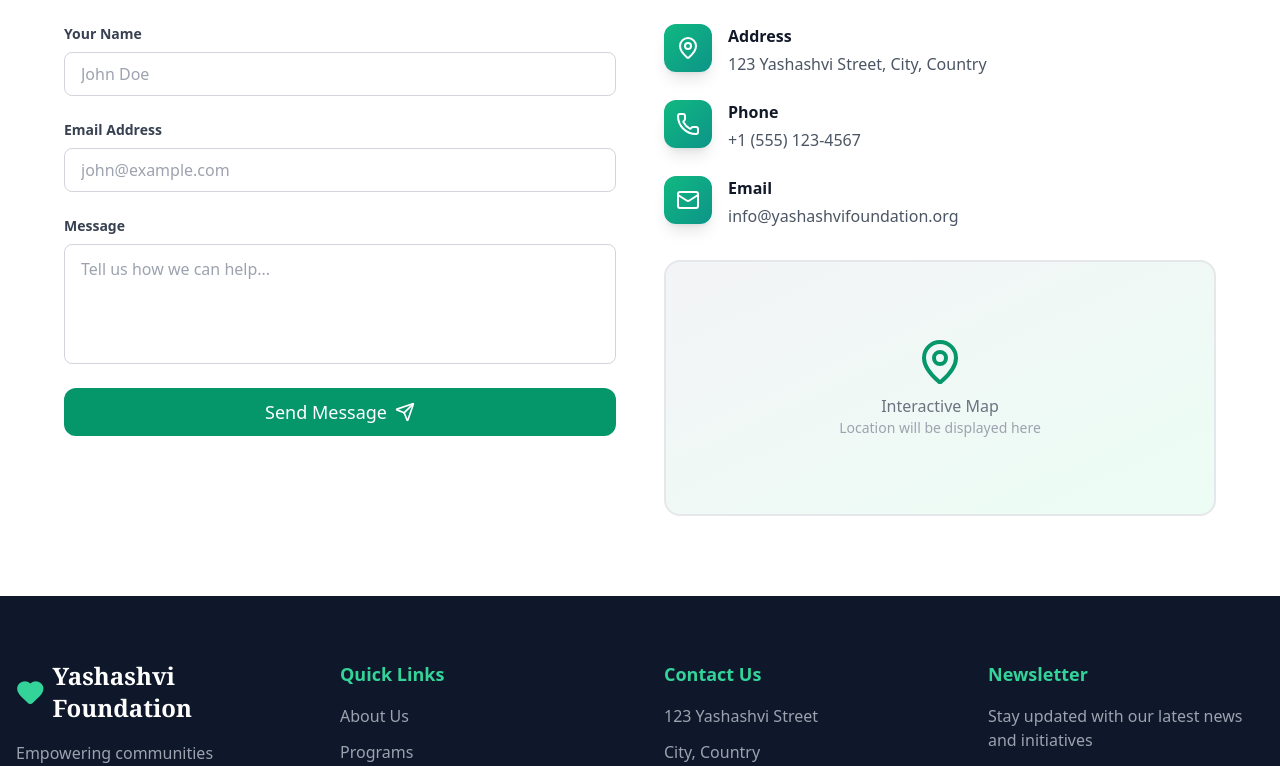
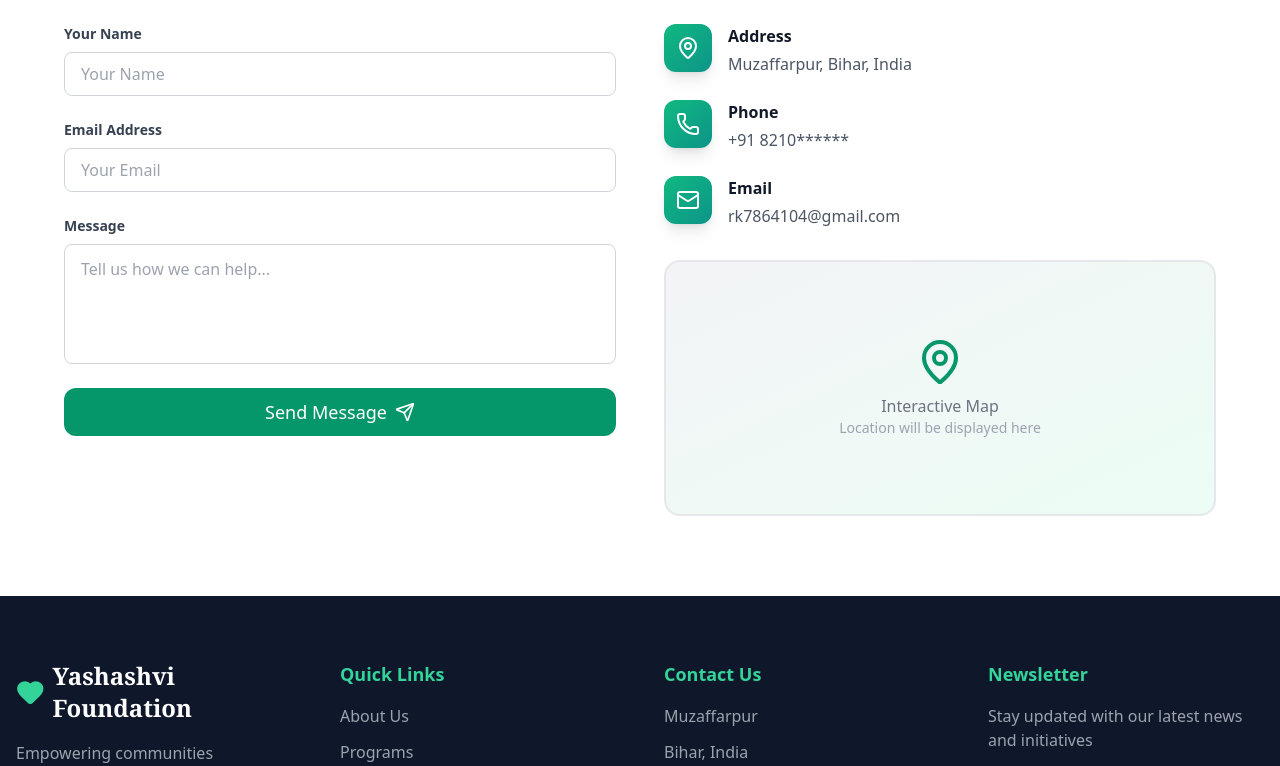
Before and after one commit to Rajeev-Kumar-Singh/HelpingHand-Frontend, a React (Create React App) app: page / in a window 1280 px wide. Shown: the part 4760-5526 px from the top of the page. Built offline with nearby package versions, Linux system fonts and the light colour scheme.

Commit message:
Contact updated

```diff
--- a/src/Components/Contact.jsx
+++ b/src/Components/Contact.jsx
@@ -18,17 +18,17 @@ const Contact = () => {
     {
       icon: MapPin,
       label: "Address",
-      value: "123 Yashashvi Street, City, Country",
+      value: "Muzaffarpur, Bihar, India",
     },
     {
       icon: Phone,
       label: "Phone",
-      value: "+1 (555) 123-4567",
+      value: "+91 8210******",
     },
     {
       icon: Mail,
       label: "Email",
-      value: "info@yashashvifoundation.org",
+      value: "rk7864104@gmail.com",
     },
   ];
 
@@ -110,7 +110,7 @@ const Contact = () => {
                   type="text"
                   value={formData.name}
                   onChange={handleChange}
-                  placeholder="John Doe"
+                  placeholder="Your Name"
                   className="w-full"
                 />
               </div>
@@ -128,7 +128,7 @@ const Contact = () => {
                   type="email"
                   value={formData.email}
                   onChange={handleChange}
-                  placeholder="john@example.com"
+                  placeholder="Your Email"
                   className="w-full"
                 />
               </div>
--- a/src/Components/Footer.jsx
+++ b/src/Components/Footer.jsx
@@ -111,10 +111,10 @@ const Footer = () => {
               Contact Us
             </span>
             <ul className="space-y-3 text-gray-400">
-              <li>123 Yashashvi Street</li>
-              <li>City, Country</li>
-              <li>+1 (555) 123-4567</li>
-              <li>info@yashashvifoundation.org</li>
+              <li>Muzaffarpur</li>
+              <li>Bihar, India</li>
+              <li>+91 8210******</li>
+              <li>rk7864104@gmail.com</li>
             </ul>
           </div>
 
```
